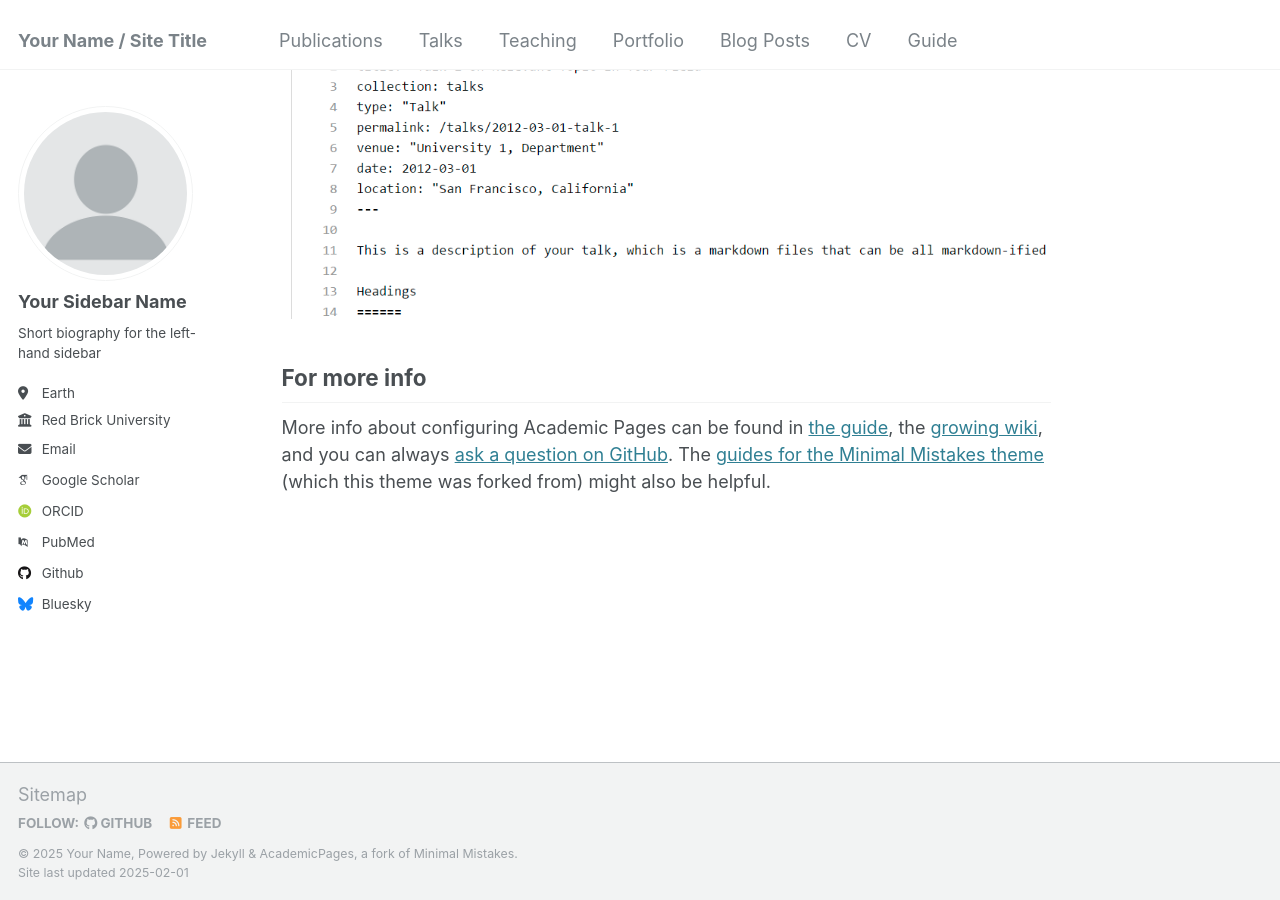
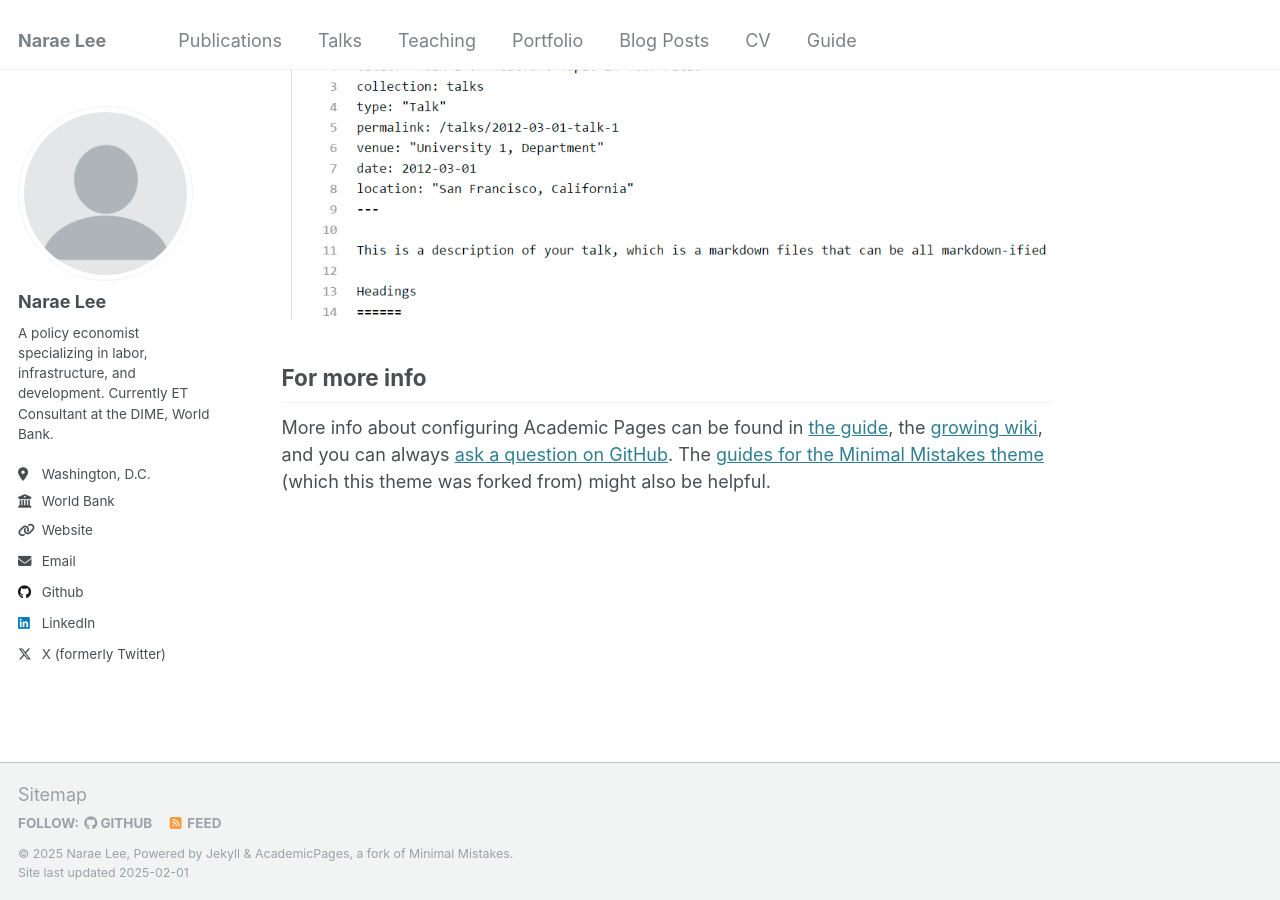
Before and after one commit to NaraeLeeRes/naraeleeres.github.io, a Jekyll site: the page built from _pages/about.md, in a window 1280 px wide and 900 px high, scrolled down 2643 px. Built offline with Jekyll 4.4.1, drawn with Linux system fonts in a browser that asks for light colours; some web fonts are replaced.

Commit message:
website updates 1

```diff
--- a/_config.yml
+++ b/_config.yml
@@ -8,13 +8,13 @@
 
 # Basic Site Settings
 locale                   : "en-US"
-title                    : "Your Name / Site Title"
+title                    : "Narae Lee"
 title_separator          : "-"
-name                     : &name "Your Name"
+name                     : &name "Narae Lee"
 description              : &description "personal description"
-url                      : https://academicpages.github.io # the base hostname & protocol for your site e.g. "https://[your GitHub username].github.io"
+url                      : https://naraeleeres.github.io # the base hostname & protocol for your site e.g. "https://[your GitHub username].github.io"
 baseurl                  : "" # the subpath of your site, e.g. "/blog"
-repository               : "academicpages/academicpages.github.io"
+repository               : "naraeleeres/naraeleeres.github.io"
 
 # Site Author - The following control what appear as part of the author content on the side bar.
 #               If a field is blank the icon and link will not appear, otherwise it will be shown.
@@ -22,21 +22,21 @@ repository               : "academicpages/academicpages.github.io"
 author:
   # Biographic information
   avatar           : "profile.png"
-  name             : "Your Sidebar Name"
+  name             : "Narae Lee"
   pronouns         : # example: "she/her"
-  bio              : "Short biography for the left-hand sidebar"
-  location         : "Earth"
-  employer         : "Red Brick University"
-  uri              : # URL
-  email            : "none@example.org"
+  bio              : "A policy economist specializing in labor, infrastructure, and development. Currently ET Consultant at the DIME, World Bank."
+  location         : "Washington, D.C."
+  employer         : "World Bank"
+  uri              : naraeleeres.github.io
+  email            : "nlee3@worldbank.org"
 
   # Academic websites
   arxiv            : # URL - Update with the correct link to your profile
-  googlescholar    : "https://scholar.google.com/citations?user=PS_CX0AAAAAJ"
+  googlescholar    : #"https://scholar.google.com/citations?user=PS_CX0AAAAAJ"
   impactstory      : # URL
-  orcid            : "http://orcid.org/yourorcidurl"
+  orcid            : #"https://orcid.org/0000-0002-3127-2872"
   semantic         : # URL
-  pubmed           : "https://www.ncbi.nlm.nih.gov/pubmed/?term=john+snow"
+  pubmed           : #"https://www.ncbi.nlm.nih.gov/pubmed/?term=john+snow"
   researchgate     : # URL
   scopus           : # URL
 
@@ -44,12 +44,12 @@ author:
   bitbucket        : # Username - Update with your username on the site
   codepen          : # Username
   dribbble         : # Username
-  github           : "academicpages"
+  github           : "naraeleeres"
   kaggle           : # Username
   stackoverflow    : # User number or user number and name (i.e., use "1" or "1/jeff-atwood")
 
   # Social media
-  bluesky          : "bsky.app" # Replace this with you Bluesky username
+  bluesky          : #"bsky.app" # Replace this with you Bluesky username
   facebook         : # Username
   flickr           : # Username
   foursquare       : # Username
@@ -58,7 +58,7 @@ author:
   keybase          : # Username
   instagram        : # Username
   lastfm           : # Username
-  linkedin         : # Username
+  linkedin         : caritas7
   mastodon         : # URL
   medium           : # URL
   pinterest        : # Username
@@ -66,7 +66,7 @@ author:
   steam            : # Username
   telegram         : # URL
   tumblr           : # Username
-  twitter          : # Username for X / Twitter
+  twitter          : naraeleeres
   vine             : # Username
   weibo            : # Username
   wikipedia        : # Username
```
Also changed, not shown: Gemfile (+9 -8 lines), images/favicon.ico.
